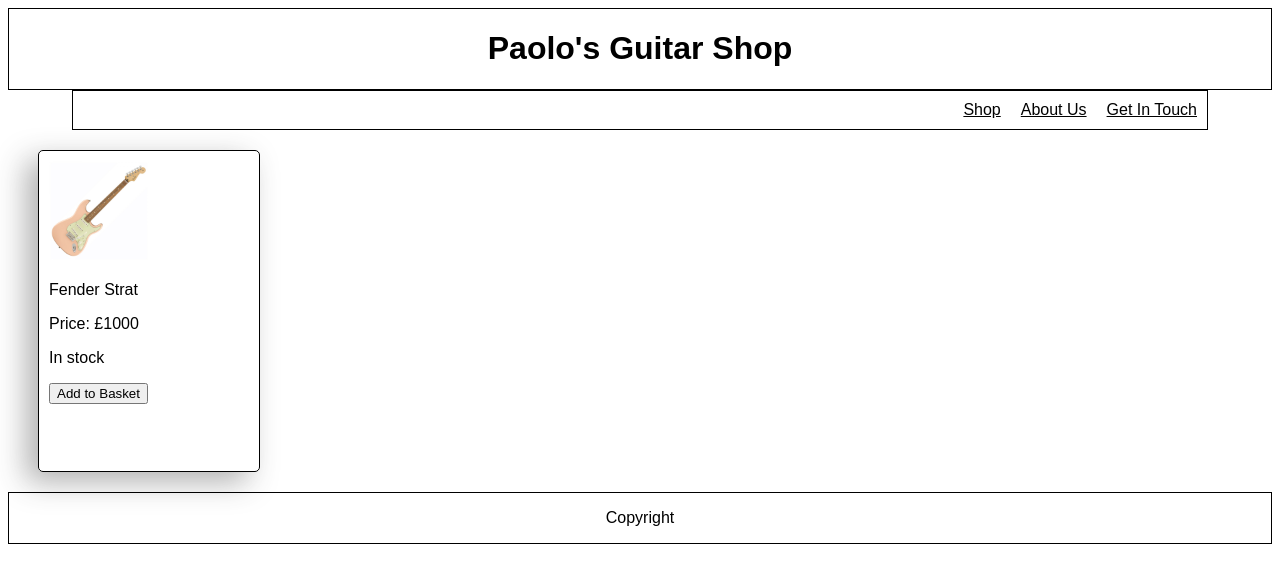
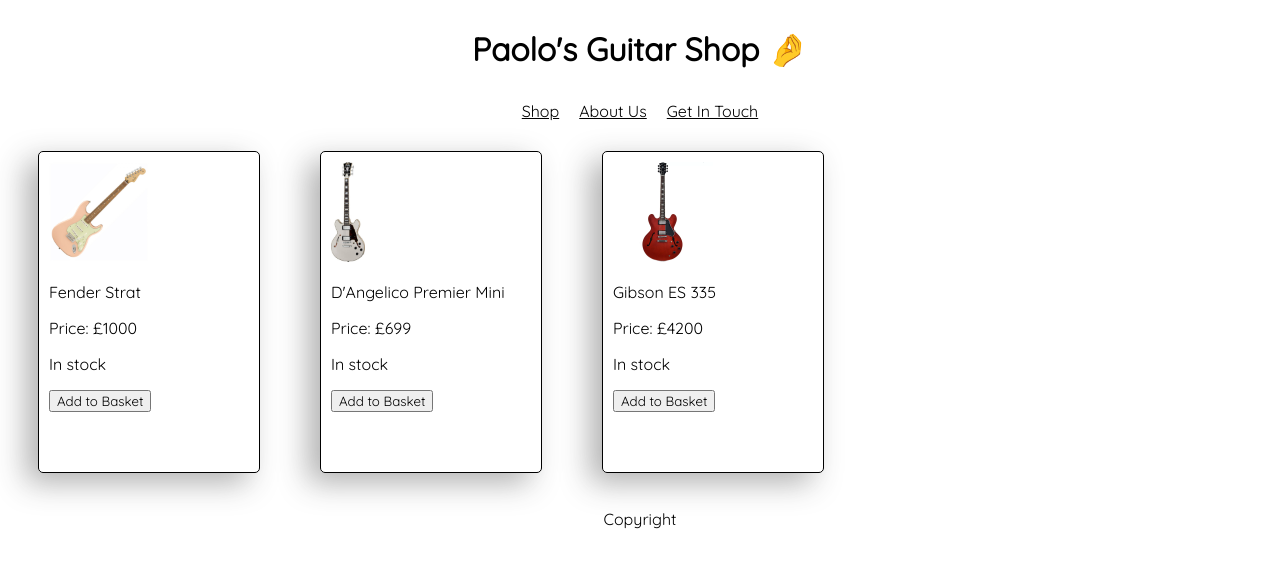
Before and after one commit to PaoloArmentano/guitar-shop, a plain HTML site: page index.html in a window 1280 px wide. Drawn offline with Linux system fonts and the light colour scheme.

Commit message:
cards working nicely

```diff
--- a/index.html
+++ b/index.html
@@ -8,13 +8,13 @@
 </head>
 <body>
     <header>
-        <h1>Paolo's Guitar Shop</h1>
+        <h1>Paolo's Guitar Shop 🤌</h1>
+        <nav>
+            <li><a href="">Shop</a></li>
+            <li><a href="">About Us</a></li>
+            <li><a href="">Get In Touch</a></li>
+        </nav>
     </header>
-    <nav>
-        <li><a href="">Shop</a></li>
-        <li><a href="">About Us</a></li>
-        <li><a href="">Get In Touch</a></li>
-    </nav>
     <main>
         <div id="guitar-container">
             <!-- <div id="guitar-card">
--- a/script.js
+++ b/script.js
@@ -2,7 +2,7 @@
 
 console.log("Welcome to my guitar shop");
 
-const container = document.getElementById("container")
+const guitarContainer = document.getElementById("guitar-container");
 const card = document.getElementById("guitar-card");
 const img = document.getElementById("guitar-image");
 const guitarName = document.getElementById("guitar-name");
@@ -16,14 +16,14 @@ const allGuitars = [];
 
 function Guitar(name, src, price, stock) {
   this.name = name;
-  this.src = "./images/" + src + ".jpg";
+  this.src = "./images/" + src;
   this.price = price;
   this.stock = stock;
   allGuitars.push(this);
 }
 
 function renderGuitars() {
-  const guitarContainer = document.getElementById("guitar-container");
+
 
   for (let i = 0; i < allGuitars.length; i++) {
     const guitar = allGuitars[i];
@@ -56,8 +56,10 @@ function renderGuitars() {
   }
 }
 
-const pinky = new Guitar("Fender Strat", "fender-pink", "Price: £1000", "In stock");
-console.log(pinky);
+const pinky = new Guitar("Fender Strat", "fender-pink.jpg", "Price: £1000", "In stock");
+const angelico = new Guitar("D'Angelico Premier Mini", "angelico.jpg", "Price: £699", "In stock");
+const gibson = new Guitar("Gibson ES 335", "gibson335.webp", "Price: £4200", "In stock");
+
 
 renderGuitars();
 // declare variable guitar container
--- a/style.css
+++ b/style.css
@@ -1,6 +1,9 @@
+@import url('https://fonts.googleapis.com/css2?family=Quicksand&family=Roboto&display=swap');
+
 *{
     color: black;
-    font-family: arial;
+    font-family: 'Quicksand', sans-serif;
+    /* font-family: 'Roboto', sans-serif; */
 }
 
 ul, ol, li{
@@ -12,19 +15,18 @@ header {
     display: flex;
     justify-content: center;
     align-items: center;
-    border: 1px solid black;
+    flex-direction: column;
+    /* border: 1px solid black; */
 }
 
 nav {
-    border: 1px solid black;
-    display: flex;
-    justify-content: flex-end;
+    /* border: 1px solid black; */
     margin-right: 4rem;
     margin-left: 4rem;
-
+    display: flex;
 }
 
-#guitar-container {
+.guitar-card {
     border: 1px solid black;
     width: 200px;
     height: 300px;
@@ -34,13 +36,19 @@ nav {
     box-shadow: -12px 10px 30px 0px rgba(171,171,171,0.93);
 }
 
-#guitar-container:hover {
+.guitar-card:hover {
     cursor: pointer;
     transform: scale(102%);
 }
 
+
+#guitar-container {
+    display: flex;
+}
+
 img {
     max-width: 100px;
+    max-height: 100px;
 
 }
 
@@ -56,5 +64,5 @@ footer {
     display: flex;
     justify-content: center;
     align-items: center;
-    border: 1px solid black;
+    /* border: 1px solid black; */
 }
```
